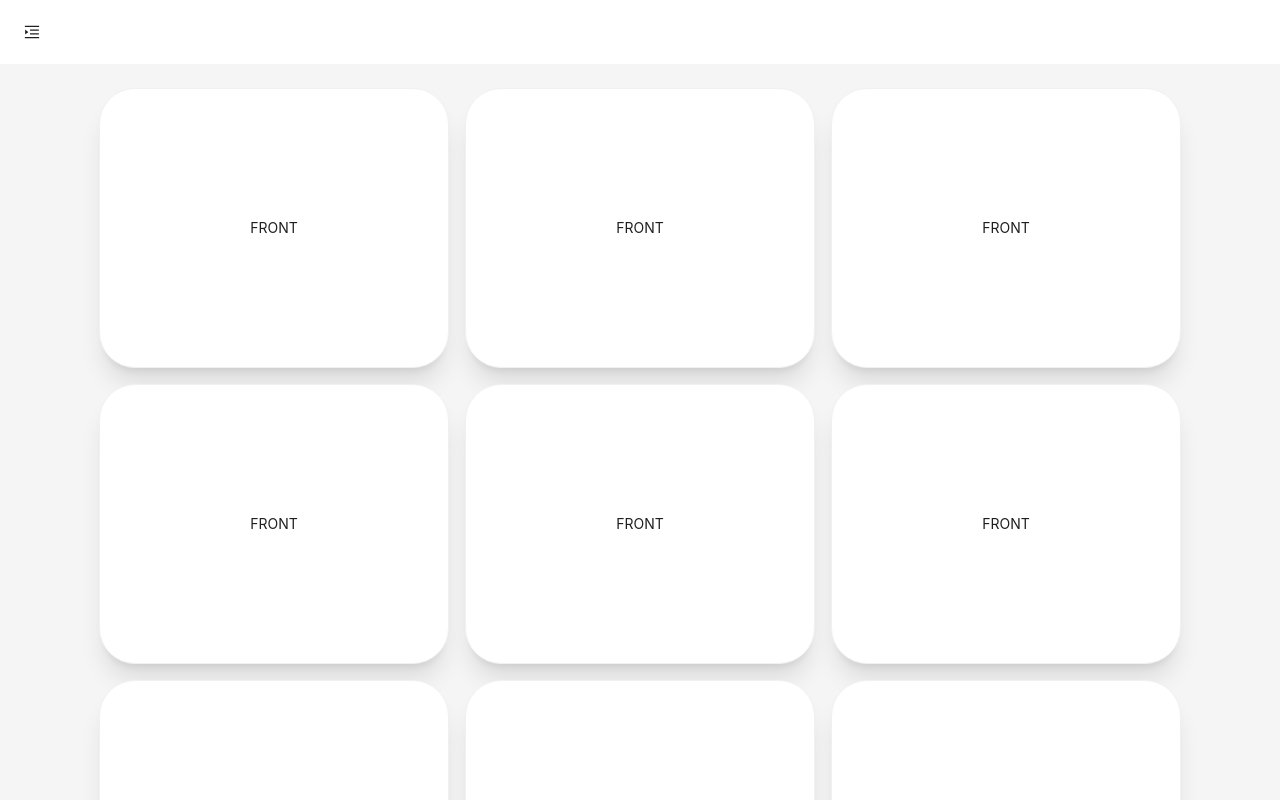
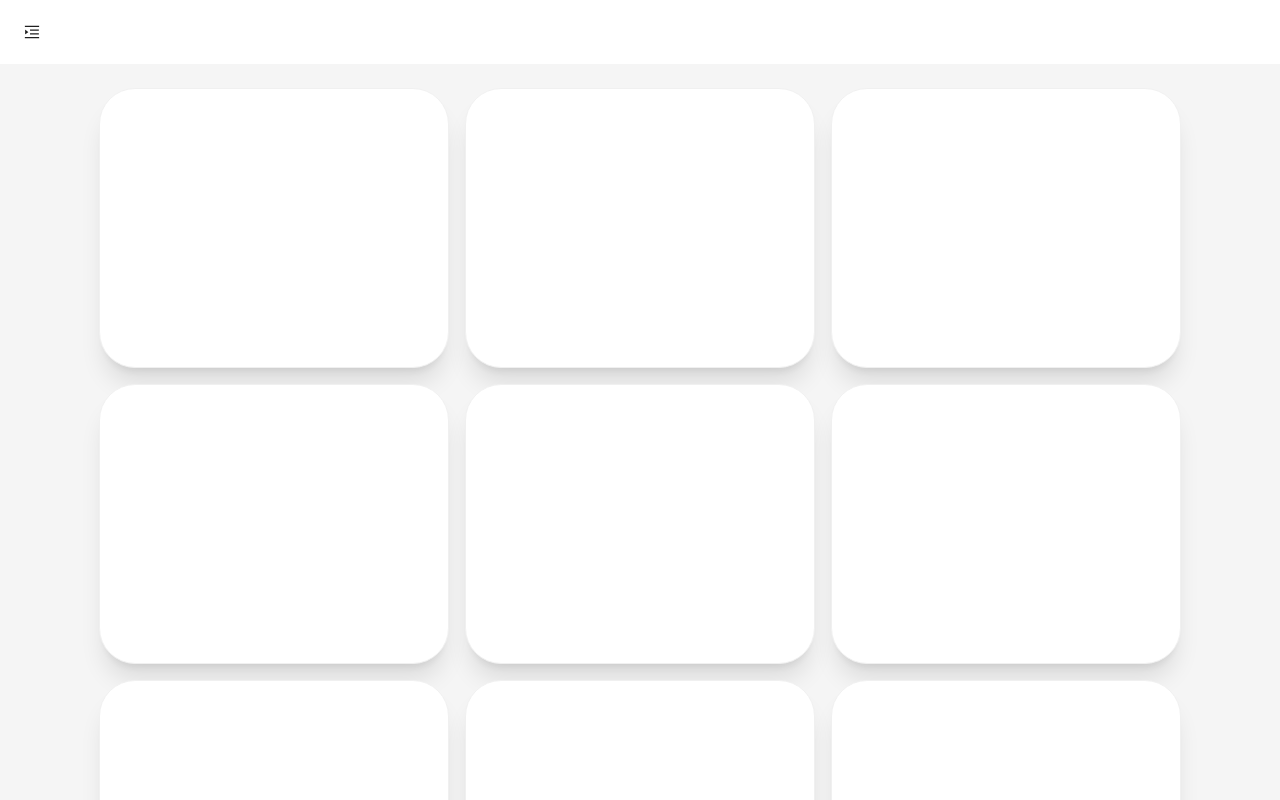
Before and after one commit to yakovglee/hangugeo_doum, a React (Create React App) app: page / in a window 1280 px wide. Shown: the top 800 px of the page. Built offline with nearby package versions, Linux system fonts and the light colour scheme.

Commit message:
add: quizlet link and chapter name

```diff
--- a/src/components/CardFront.js
+++ b/src/components/CardFront.js
@@ -1,5 +1,15 @@
+import { Typography } from "antd";
 import Card from "./shr/Card";
 
-export default function CardFront() {
-    return <Card> FRONT </Card>;
+export default function CardFront({ chapter_name, quizlet_link }) {
+    return (
+        <Card>
+            <Typography.Title level={3}>{chapter_name}</Typography.Title>
+            {quizlet_link && (
+                <Typography.Link href={quizlet_link} target="_blank">
+                    Quizlet
+                </Typography.Link>
+            )}
+        </Card>
+    );
 }
```
